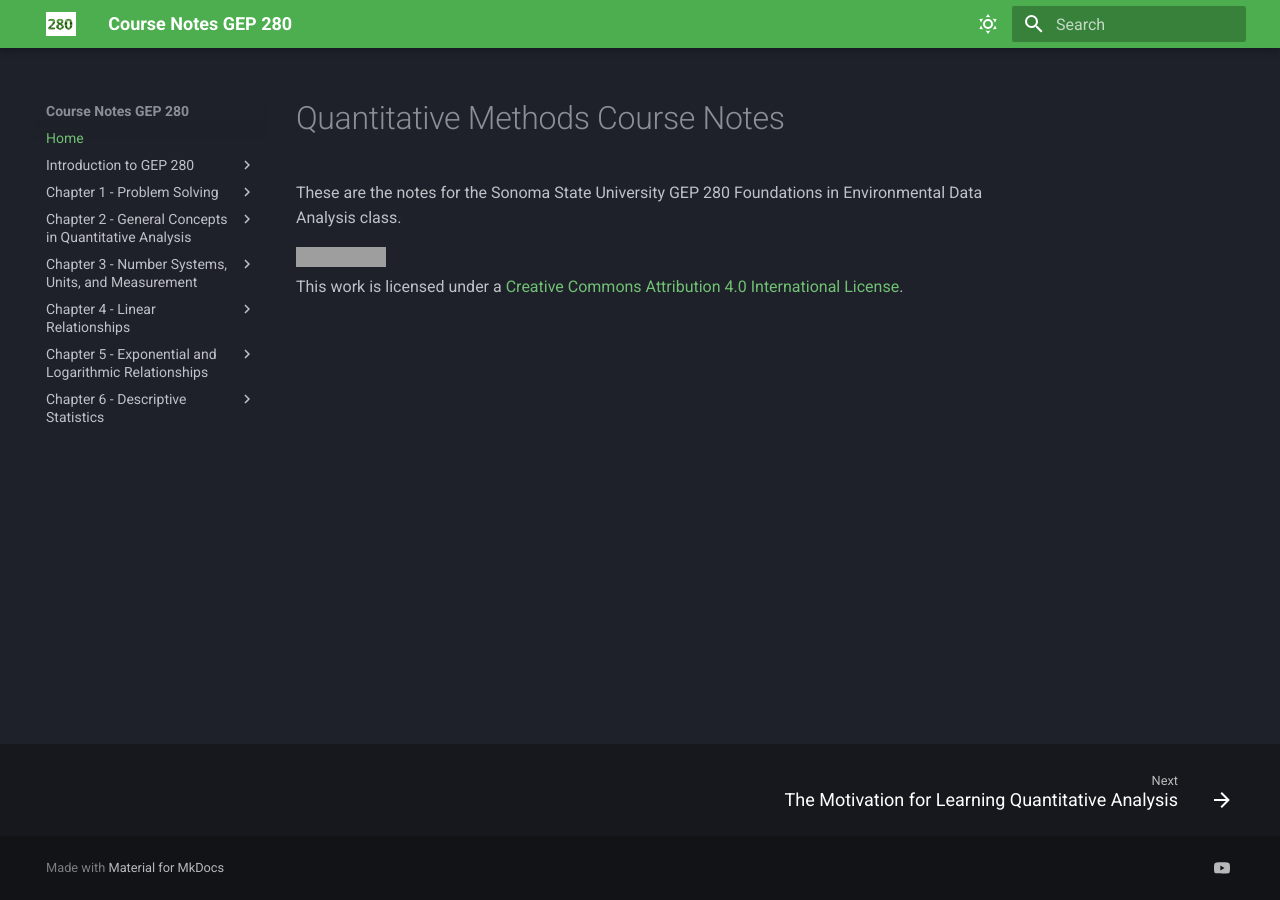
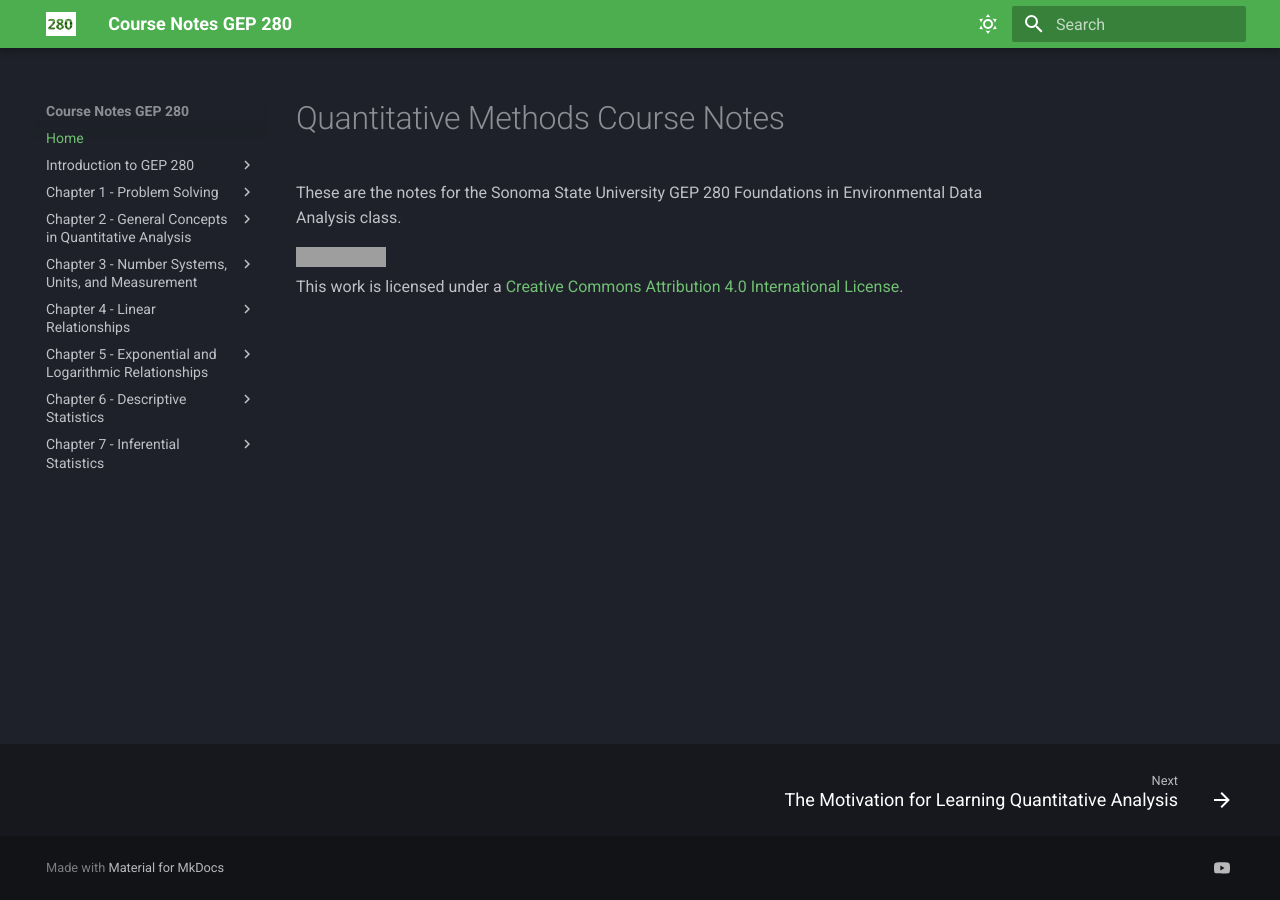
Before and after one commit to wgalbraith/280, an MkDocs documentation site: the page built from docs_student/index.md, in a window 1280 px wide. Built offline with MkDocs 1.6.1 and Material for MkDocs 9.7.7, drawn with Linux system fonts in a browser that asks for light colours; nearby versions of some CDN libraries; some web fonts are replaced; library files that are not in the unit come from our copies; some of the changed lines change nothing that is shown; grey boxes are pictures that could not be loaded.

Commit message:
Update mkdocs.yml

```diff
--- a/mkdocs.yml
+++ b/mkdocs.yml
@@ -79,9 +79,9 @@ nav:
       - Linear Regression: regression.md
       - Residual Analysis: residual-analysis.md
       - Exercises: stats-exercises.md
- # - Chapter 7 - Inferential Statistics:
-      #-Making Estimates about Populations from Sample Data
-      #-Confidence Intervals
+  - Chapter 7 - Inferential Statistics:
+      - Making Estimates about Populations from Sample Data: infer-concepts.md
+      - Confidence Intervals: infer-CI.md
   #- Case Studies:
         #- CalEnviroScreen: calenviroscreen.md
         #- CES Case Study: statistics-ces.md
```
